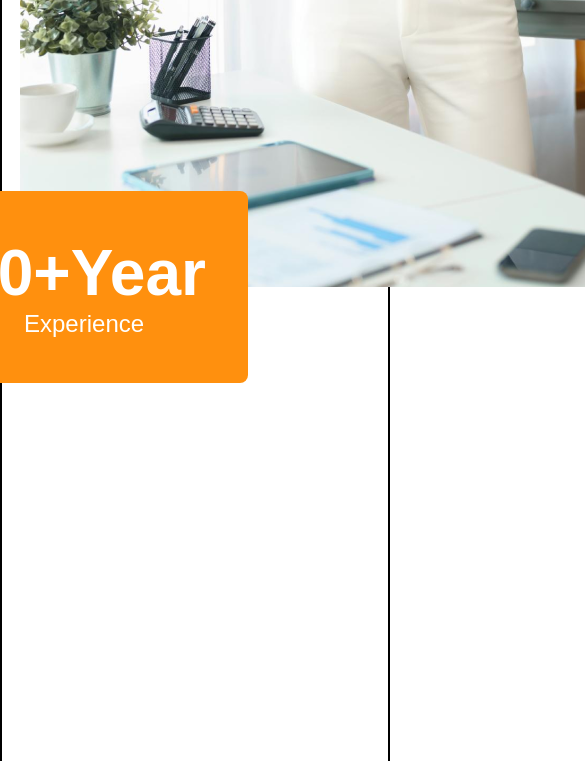
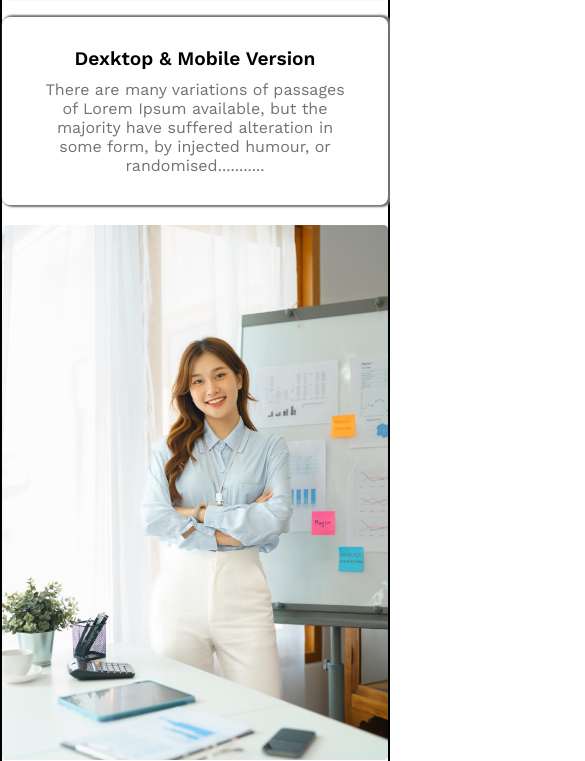
Before and after one commit to webdiv-rakib/g3-architects-project, a plain HTML site: page index.html in a window 390 px wide. Shown: the part 3955-4716 px from the top of the page, 585 px wide, since content can reach past the window. Drawn offline with nearby package versions, Linux system fonts and the light colour scheme.

Commit message:
feature section responsive

```diff
--- a/index.html
+++ b/index.html
@@ -104,7 +104,7 @@
                 </div>
                 <div>
                     <img class="architect-img" src="images/architect.png" alt="">
-                    <div>
+                    <div class="btn-position">
                         <button class="year"><span style="font-size: 4rem; font-weight: 700;">10+Year</span><br><span
                                 style="font-size: 1.5rem;font-weight: 500;">Experience</span></button>
                     </div>
--- a/styles/style.css
+++ b/styles/style.css
@@ -226,6 +226,7 @@ ul li a {
 
     #team-section {
         margin-top: 20px;
+        margin-bottom: 20px;
     }
 
     .team-1 {
@@ -237,4 +238,37 @@ ul li a {
         text-align: center;
     }
 
+    /* Feature section responsive */
+    #feature-section {
+        padding: 0;
+    }
+
+    .feature-container {
+        display: grid;
+        grid-template-columns: repeat(1, 1fr);
+        padding-left: 0px;
+        padding-right: 0px;
+        gap: 0px;
+    }
+
+    .feature-left {
+        text-align: center;
+        max-width: 586px;
+    }
+
+    .feature-card {}
+
+    .architect-img {
+        width: 100%;
+    }
+
+    .year {
+        margin: 0 auto;
+        padding: 21px 24px;
+    }
+
+    .btn-position {
+
+        text-align: center;
+    }
 }
```
